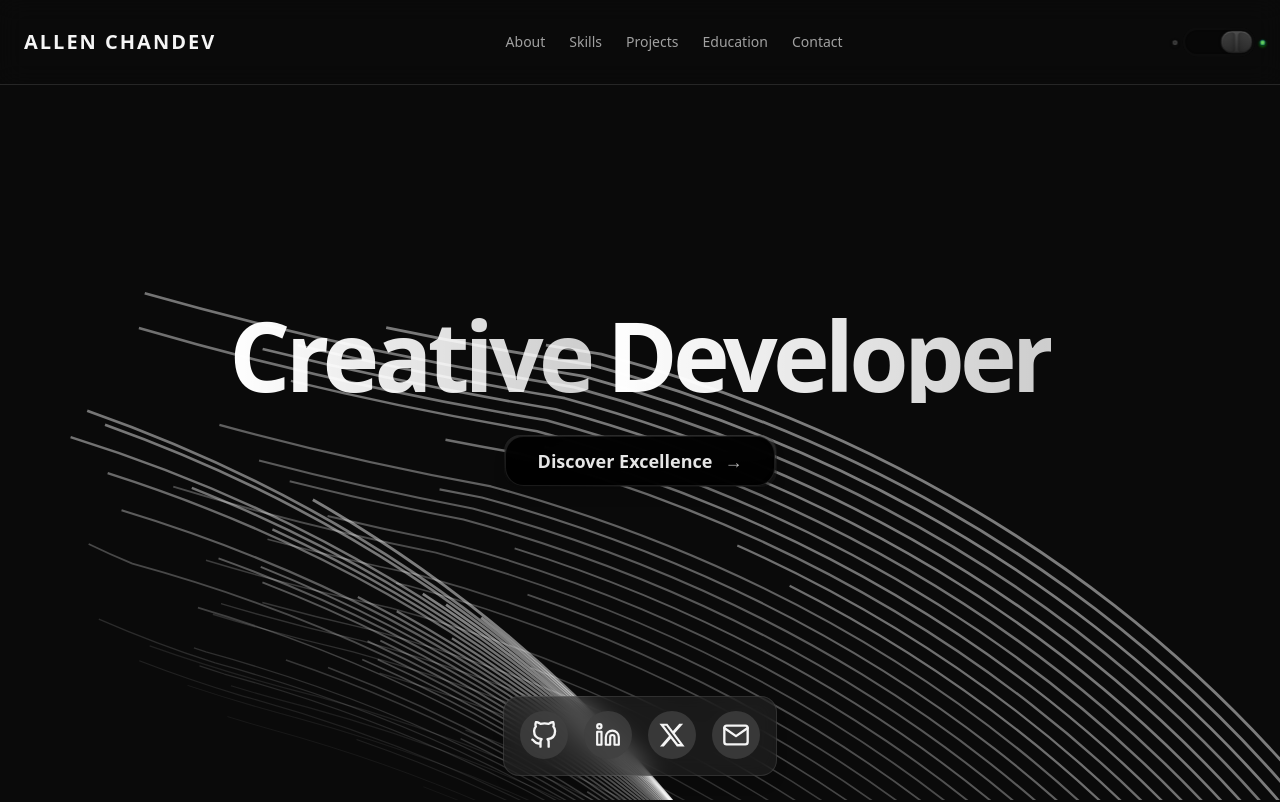
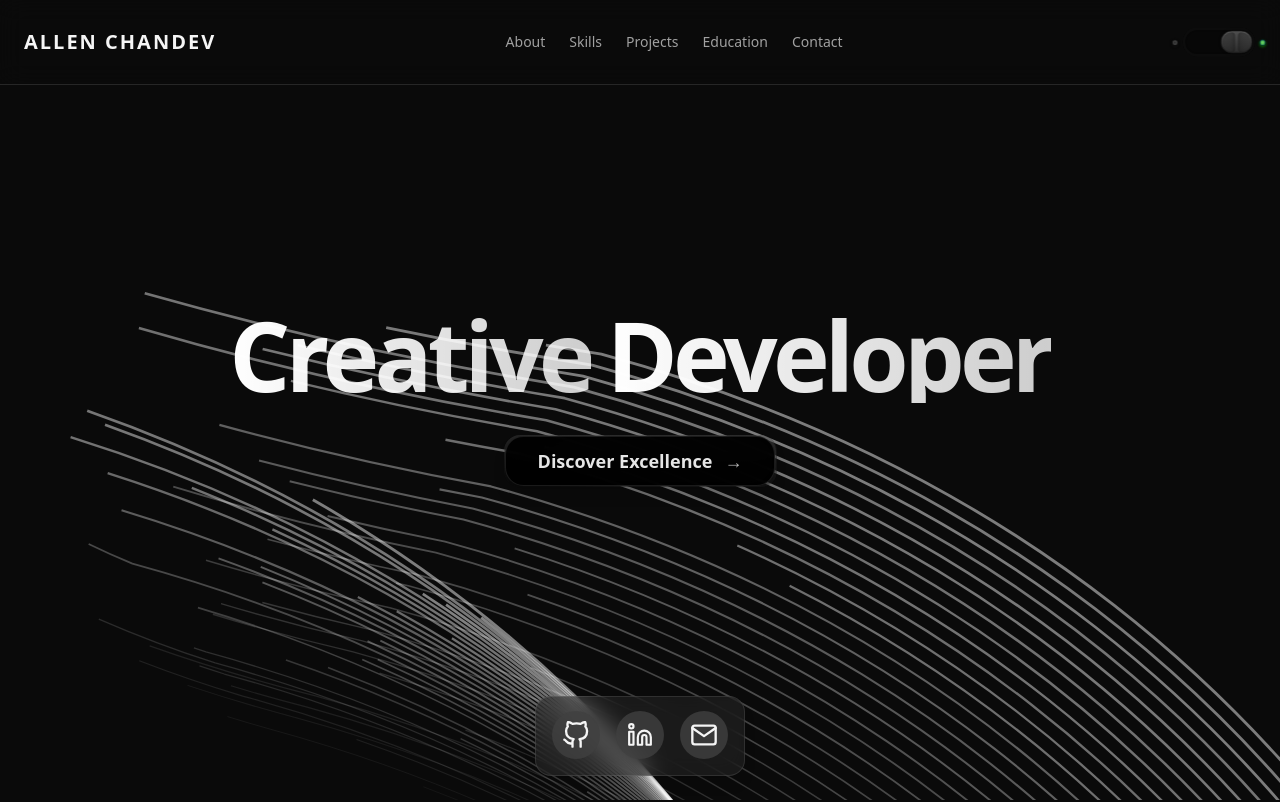
Before and after one commit to allenchandev25-del/allenchandev_portfolio, a React (Vite) app: page / in a window 1280 px wide. Shown: the top 802 px of the page. Built offline with nearby package versions, Linux system fonts and the light colour scheme.

Commit message:
Update magnetic-dock.tsx

```diff
--- a/src/components/ui/magnetic-dock.tsx
+++ b/src/components/ui/magnetic-dock.tsx
@@ -142,10 +142,9 @@ export default function MagneticDock() {
           onMouseLeave={onMouseLeave}
           className="flex h-20 items-end gap-4 rounded-2xl bg-neutral-800/50 backdrop-blur-md px-4 pb-4 shadow-lg border border-white/10"
         >
-          <DockIcon icon={<GithubIcon />} href="https://github.com" />
-          <DockIcon icon={<LinkedinIcon />} href="https://linkedin.com" />
-          <DockIcon icon={<TwitterIcon />} href="https://twitter.com" />
-          <DockIcon icon={<MailIcon />} href="mailto:hello@example.com" />
+          <DockIcon icon={<GithubIcon />} href="https://github.com/allenchandev25-del" />
+          <DockIcon icon={<LinkedinIcon />} href="https://www.linkedin.com/in/allen-chandev-36100a347/" />
+          <DockIcon icon={<MailIcon />} href="mailto:allenchandev25@gmail.com" />
         </div>
       </div>
     </MouseContext.Provider>
```
